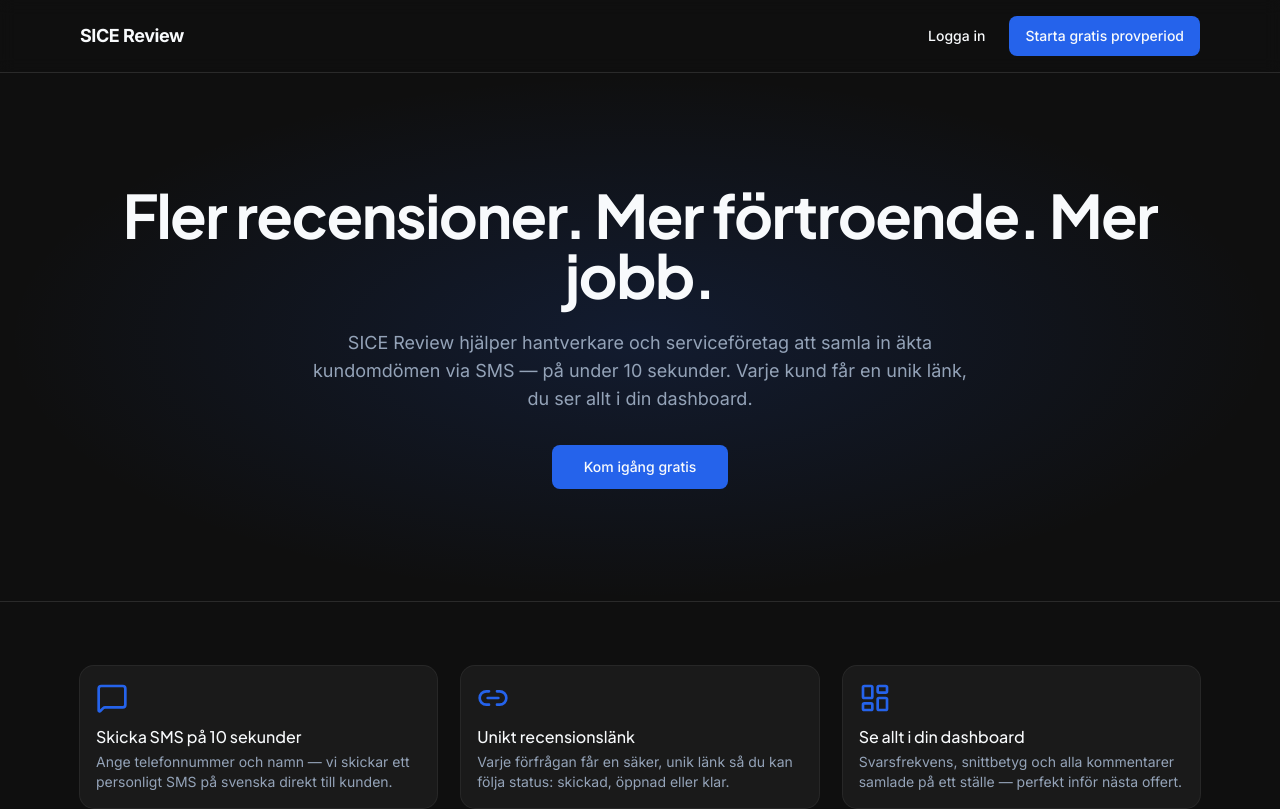
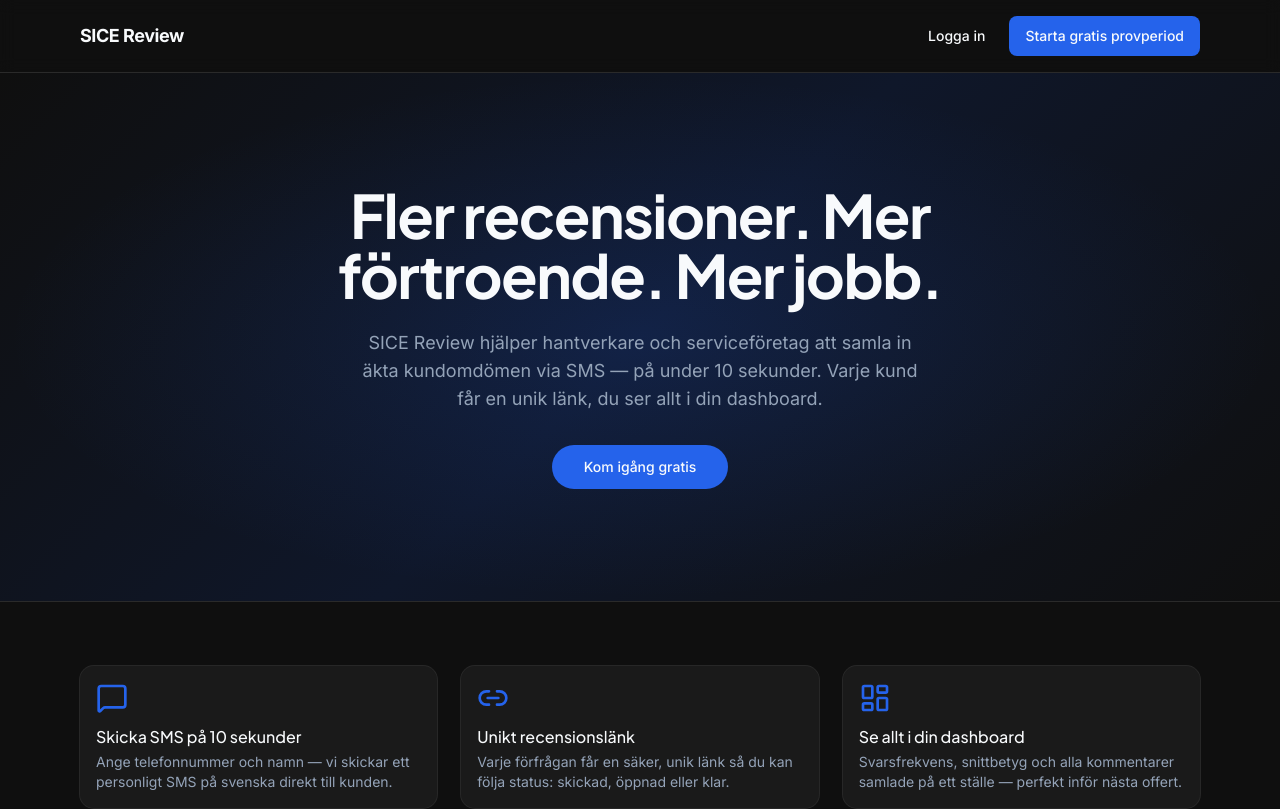
Before and after one commit to Sice17/sice-review, a Next.js app: page / in a window 1280 px wide. Shown: the top 809 px of the page. Built offline with nearby package versions, Linux system fonts and the light colour scheme.

Commit message:
Fine-tune hero section typography and layout

```diff
--- a/src/app/page.tsx
+++ b/src/app/page.tsx
@@ -27,7 +27,13 @@
       </header>
 
       <main className="flex-1">
-        <section className="relative overflow-hidden">
+        <section
+          className="relative overflow-hidden"
+          style={{
+            background:
+              "linear-gradient(135deg, #0f0f0f 0%, #0f172a 50%, #0f0f0f 100%)",
+          }}
+        >
           <div
             aria-hidden
             className="pointer-events-none absolute inset-0"
@@ -37,15 +43,15 @@
             }}
           />
           <div className="relative mx-auto max-w-6xl px-4 py-20 text-center md:py-28">
-            <h1 className="text-4xl font-bold tracking-tight text-foreground md:text-5xl lg:text-6xl">
+            <h1 className="mx-auto max-w-3xl text-5xl font-bold tracking-tight text-foreground md:text-6xl">
               Fler recensioner. Mer förtroende. Mer jobb.
             </h1>
-            <p className="mx-auto mt-6 max-w-2xl text-lg text-muted-foreground">
+            <p className="mx-auto mt-6 max-w-xl text-lg text-muted-foreground">
               SICE Review hjälper hantverkare och serviceföretag att samla in
               äkta kundomdömen via SMS — på under 10 sekunder. Varje kund får en
               unik länk, du ser allt i din dashboard.
             </p>
-            <Button size="lg" className="mt-8" asChild>
+            <Button size="lg" className="mt-8 rounded-full px-8 py-3" asChild>
               <Link href="/auth/register">Kom igång gratis</Link>
             </Button>
           </div>
```
